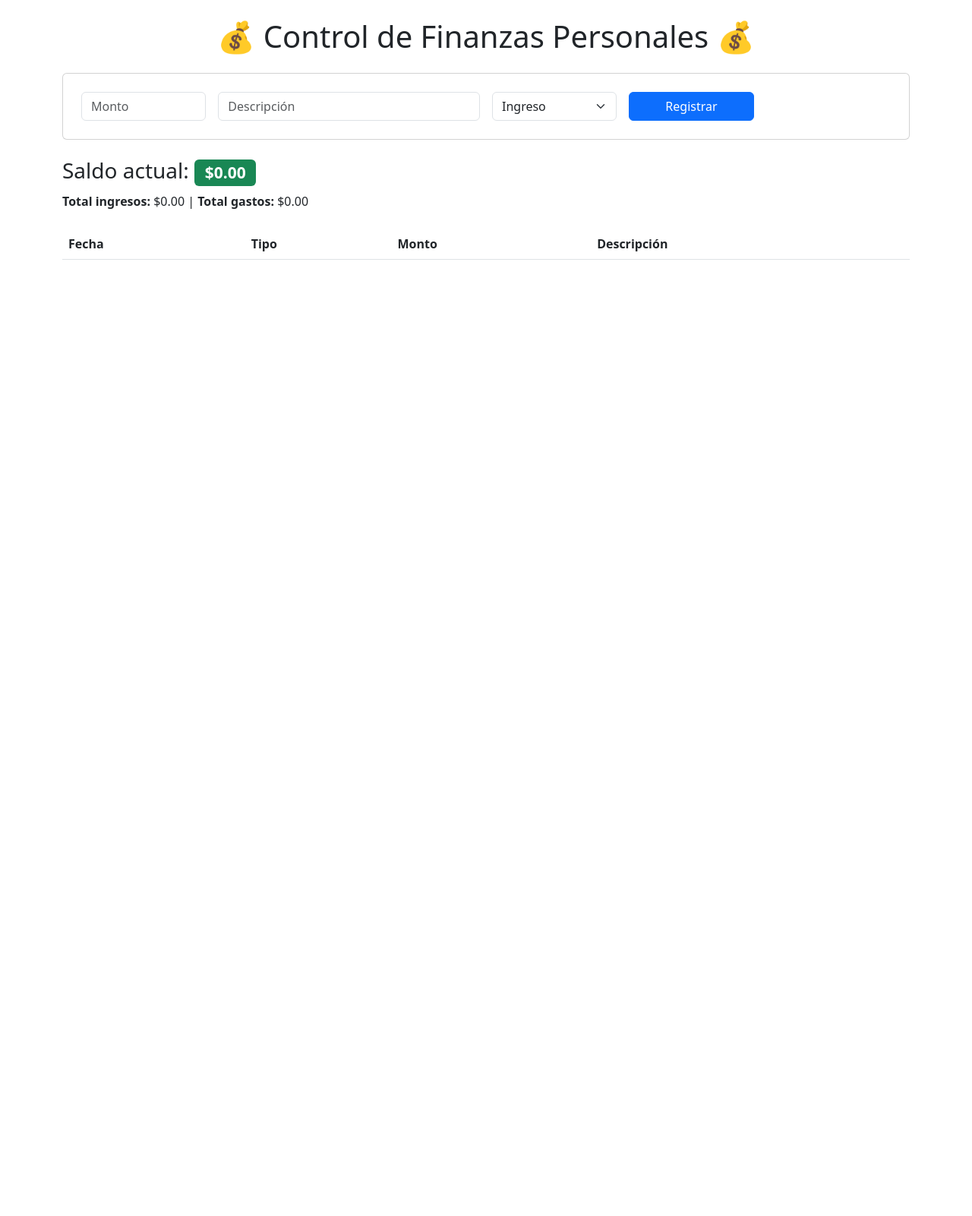
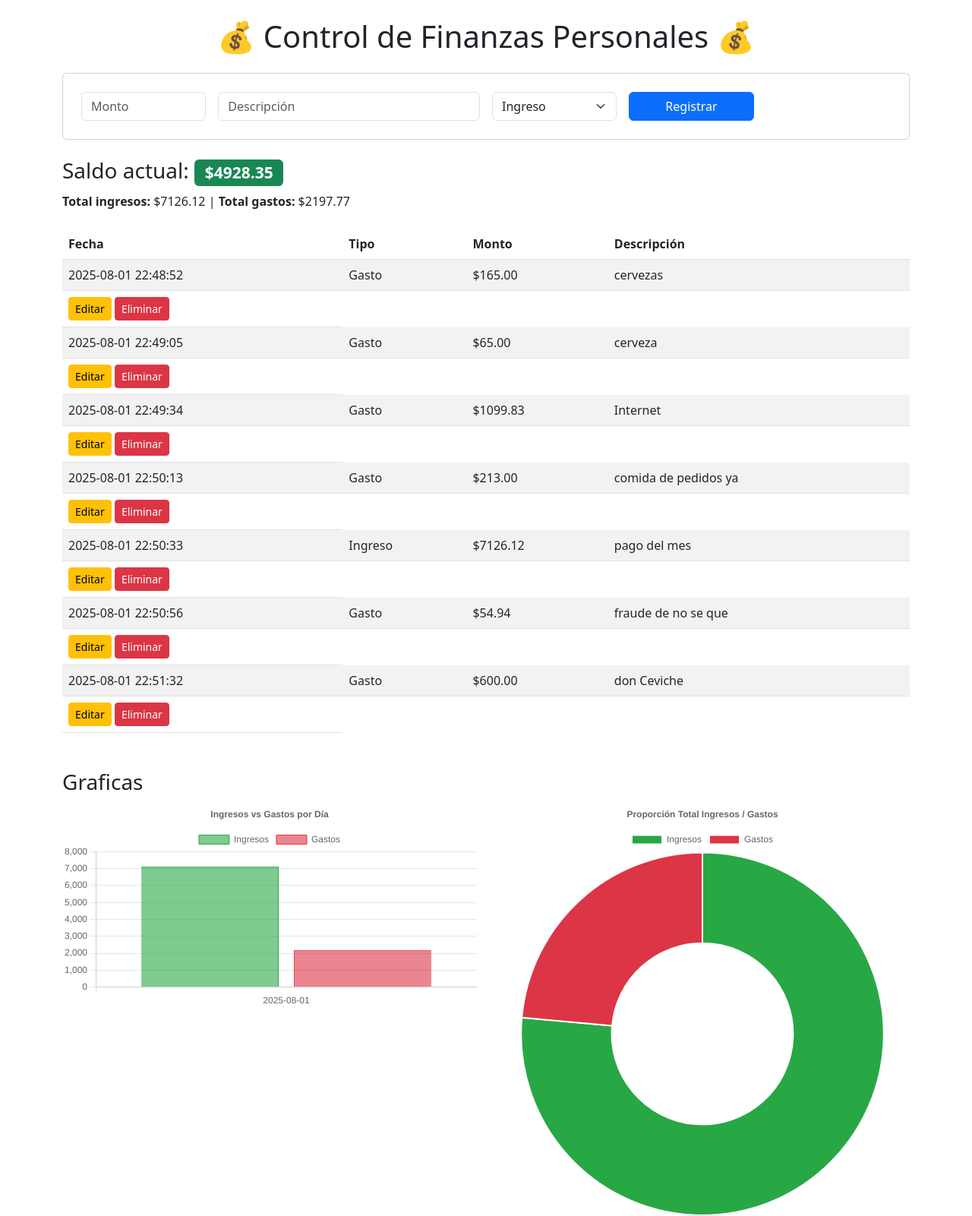
Before and after one commit to willsaurio/Estado_Finanzas, a Flask app: page / in a window 1280 px wide. Shown: the whole page at 76% size. Before the commit the page ends 342 px from the top, so only its background shows below. Run offline with Flask 3, Linux system fonts and the light colour scheme; lists and menus that the app fills with data are empty.

Commit message:
Esta la opcion de la parte de la grafica para dar la opcion correcta

```diff
--- a/app.py
+++ b/app.py
@@ -2,6 +2,7 @@
 import json
 import os
 from datetime import datetime
+from collections import defaultdict
 
 app = Flask(__name__)
 
@@ -17,7 +18,6 @@
     with open(ARCHIVO_DATOS, "w") as f:
         json.dump(data, f, indent=4)
 
-
 @app.route('/')
 def index():
     datos = cargar_datos()
@@ -25,18 +25,29 @@
     ingresos = sum(m["monto"] for m in movimientos if m["tipo"] == "ingreso")
     gastos = sum(m["monto"] for m in movimientos if m["tipo"] == "gasto")
     saldo = ingresos - gastos
-    return render_template("index.html", movimientos=movimientos, saldo=saldo, ingresos=ingresos, gastos=gastos)
+
+    resumen = defaultdict(lambda: {"ingreso": 0, "gasto": 0})
+    for mov in movimientos:
+        if "fecha" in mov and mov["fecha"]:
+            fecha = mov["fecha"][:10]
+            resumen[fecha][mov["tipo"]] += mov["monto"]
+
+    fechas = sorted(resumen.keys())
+    datos_ingresos = [resumen[f]["ingreso"] for f in fechas]
+    datos_gastos = [resumen[f]["gasto"] for f in fechas]
+
+    return render_template("index.html", movimientos=movimientos, saldo=saldo, ingresos=ingresos, gastos=gastos, fechas=fechas, datos_ingresos=datos_ingresos, datos_gastos=datos_gastos)
 
 @app.route('/agregar', methods=['POST'])
 def agregar():
     tipo = request.form["tipo"]
     monto = float(request.form["monto"])
     descripcion = request.form["descripcion"]
-    fecha = datetime.now().strftime("%Y-$M-%d %H:%M:%S")
+    fecha = datetime.now().strftime("%Y-%m-%d %H:%M:%S")
 
     nuevo = {
         "tipo": tipo,
-        "monto":monto,
+        "monto": monto,
         "descripcion": descripcion,
         "fecha": fecha
     }
--- a/finanzas.json
+++ b/finanzas.json
@@ -1,3 +1,46 @@
 {
-    "movimientos": []
+    "movimientos": [
+        {
+            "tipo": "gasto",
+            "monto": 165.0,
+            "descripcion": "cervezas",
+            "fecha": "2025-08-01 22:48:52"
+        },
+        {
+            "tipo": "gasto",
+            "monto": 65.0,
+            "descripcion": "cerveza",
+            "fecha": "2025-08-01 22:49:05"
+        },
+        {
+            "tipo": "gasto",
+            "monto": 1099.83,
+            "descripcion": "Internet",
+            "fecha": "2025-08-01 22:49:34"
+        },
+        {
+            "tipo": "gasto",
+            "monto": 213.0,
+            "descripcion": "comida de pedidos ya",
+            "fecha": "2025-08-01 22:50:13"
+        },
+        {
+            "tipo": "ingreso",
+            "monto": 7126.12,
+            "descripcion": "pago del mes",
+            "fecha": "2025-08-01 22:50:33"
+        },
+        {
+            "tipo": "gasto",
+            "monto": 54.94,
+            "descripcion": "fraude de no se que",
+            "fecha": "2025-08-01 22:50:56"
+        },
+        {
+            "tipo": "gasto",
+            "monto": 600.0,
+            "descripcion": "don Ceviche",
+            "fecha": "2025-08-01 22:51:32"
+        }
+    ]
 }
--- a/templates/index.html
+++ b/templates/index.html
@@ -52,4 +52,79 @@
         {% endfor %}
     </tbody>
 </table>
+
+<h3 class="mt-5">Graficas</h3>
+        <div class="row">
+            <div class="col-md-6">
+                <canvas id="graficoBarras"></canvas>
+            </div>
+            <div class="col-md-6">
+                <canvas id="graficoPastel"></canvas>
+            </div>
+        </div>
+
+<script src="https://cdn.jsdelivr.net/npm/chart.js"></script>
+<script>
+  const fechas = {{ fechas|tojson }};
+  const datosIngresos = {{ datos_ingresos|tojson }};
+  const datosGastos = {{ datos_gastos|tojson }};
+  const totalIngresos = {{ ingresos }};
+  const totalGastos = {{ gastos }};
+
+  const ctxBarras = document.getElementById('graficoBarras').getContext('2d');
+  new Chart(ctxBarras, {
+    type: 'bar',
+    data: {
+      labels: fechas,
+      datasets: [
+        {
+          label: 'Ingresos',
+          data: datosIngresos,
+          backgroundColor: 'rgba(40, 167, 69, 0.6)',
+          borderColor: 'rgba(40, 167, 69, 1)',
+          borderWidth: 1
+        },
+        {
+          label: 'Gastos',
+          data: datosGastos,
+          backgroundColor: 'rgba(220, 53, 69, 0.6)',
+          borderColor: 'rgba(220, 53, 69, 1)',
+          borderWidth: 1
+        }
+      ]
+    },
+    options: {
+      responsive: true,
+      plugins: {
+        title: {
+          display: true,
+          text: 'Ingresos vs Gastos por Día'
+        }
+      }
+    }
+  });
+
+  const ctxPastel = document.getElementById('graficoPastel').getContext('2d');
+  new Chart(ctxPastel, {
+    type: 'doughnut',
+    data: {
+      labels: ['Ingresos', 'Gastos'],
+      datasets: [{
+        data: [totalIngresos, totalGastos],
+        backgroundColor: ['#28a745', '#dc3545']
+      }]
+    },
+    options: {
+      responsive: true,
+      plugins: {
+        title: {
+          display: true,
+          text: 'Proporción Total Ingresos / Gastos'
+        }
+      }
+    }
+  });
+</script>
+
+
 {% endblock %}
```
